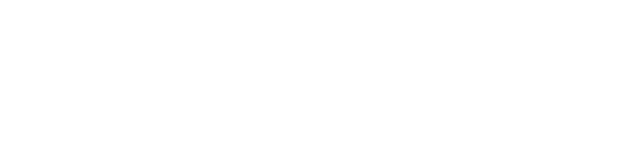
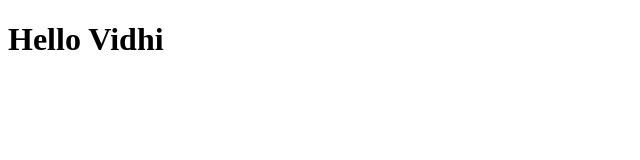
Before and after one commit to vidhi1405abes/Gen-AI-Hackathon, a plain HTML site: page index.html in a window 1280 px wide. Shown: the whole page, without its empty margins (0-640 px from the left). Drawn offline with Linux system fonts and the light colour scheme.

Commit message:
My first repo

```diff
--- a/index.html
+++ b/index.html
@@ -6,6 +6,6 @@
     <title>Document</title>
 </head>
 <body>
-
+    <h1>Hello Vidhi</h1>
 </body>
 </html>
```
